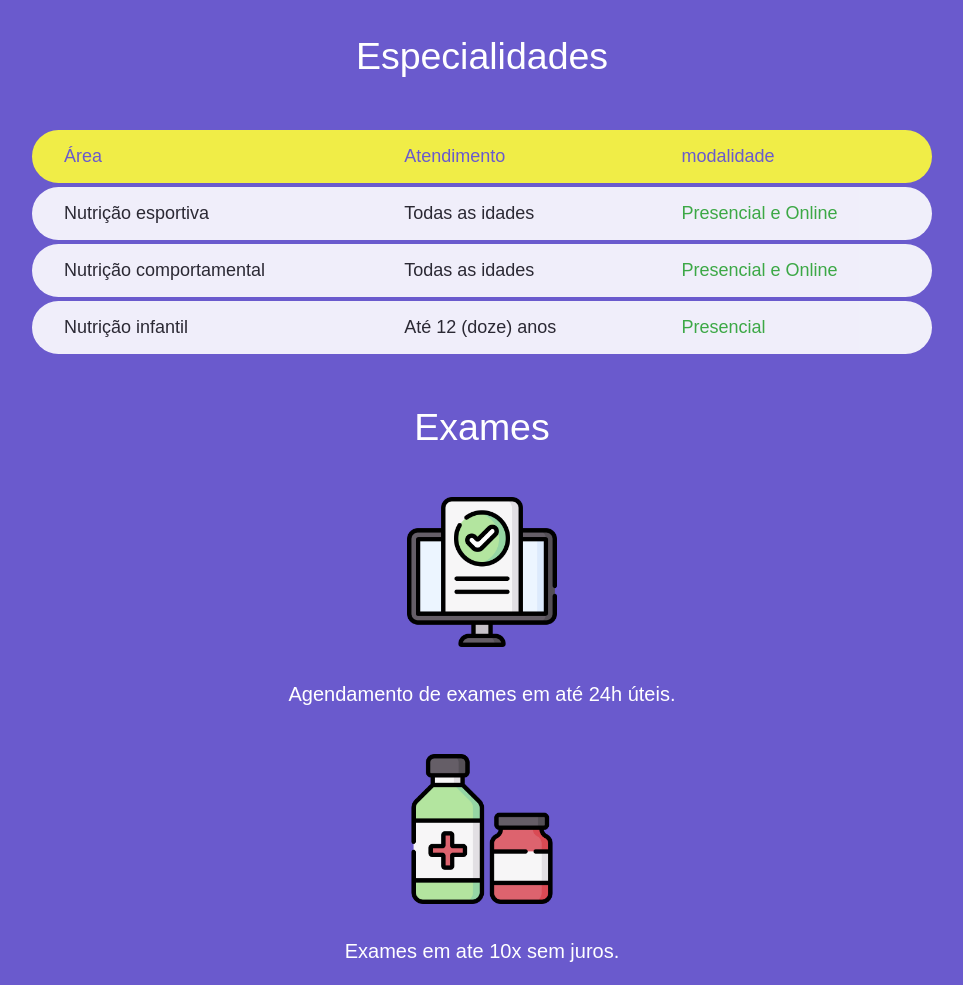
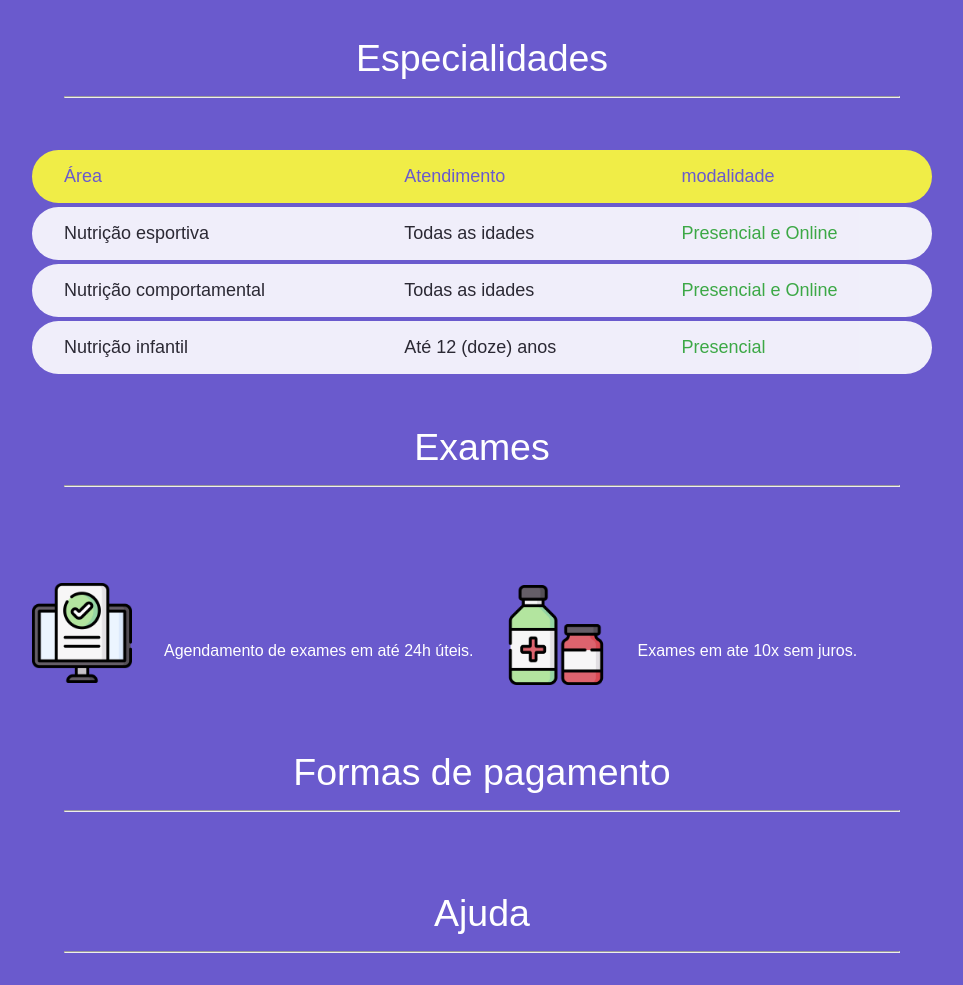
Before and after one commit to 6lucassilva/pagina-web-consultorio, a plain HTML site: page index.html in a window 1280 px wide. Shown: the part 699-1684 px from the top of the page, without its empty margins (158-1121 px from the left). Before the commit the page ends 1662 px from the top, so only its background shows below. Drawn offline with Linux system fonts and the light colour scheme.

Commit message:
Atualização 01/02/2021

```diff
--- a/index.html
+++ b/index.html
@@ -14,7 +14,7 @@
 <main class="container">
     <section id="modalidade">
     <div class="titulo2">
-        <h2>Agendamento</h2>
+        <h2>Agendamento</h2><hr>
     </div>
     <div class="card1">
         <h2>Atendimento presencial</h2>
@@ -30,7 +30,7 @@
         </section>
 
     <div class="titulo2">
-        <h2>Especialidades</h2>
+        <h2>Especialidades</h2><hr>
     </div>
 
     <table id="data-table">
@@ -61,17 +61,28 @@
     </table>
 
     <div class="titulo2">
-        <h2>Exames</h2>
+        <h2>Exames</h2><hr>
     </div>
 
     <div id="imagens">
-        <img class="icones" src="imagens/consulta-online.png" alt="consulta" width="150" height="150">
-        <p class="p2">Agendamento de exames em até 24h úteis. </p>
+        <span><img class="icones" src="imagens/icones/consulta-online.png" alt="consulta" width="100" height="100"></span>
+        <p class="p2">Agendamento de exames em até 24h úteis.</p>
 
-        <img class="icones" src="imagens/xarope.png" alt="valor" width="150" height="150">
+        <img class="icones" src="imagens/icones/xarope.png" alt="valor" width="100" height="100">
         <p class="p2">Exames em ate 10x sem juros.</p>
-        </div>
+    </div>
+
+    <div class="titulo2">
+        <h2>Formas de pagamento</h2><hr>
+    </div>
+
+
+
 <footer>
+    <div class="titulo2">
+    <h2>Ajuda</h2><hr>
+    </div>
+
 
 </footer>
 
--- a/style.css
+++ b/style.css
@@ -39,8 +39,9 @@ p{
 .p2{
     font-family: Arial, Helvetica, sans-serif;
     font-weight: 100;
-    font-size: 20px;
-    margin-top: 2rem;
+    font-size: 16px;
+    padding: 1rem 1rem;
+    margin-top: 5rem;
 }
 
 /* ======== header */
@@ -99,6 +100,12 @@ header{
     font-family: Arial, sans-serif;
     font-weight: 100;
     color: white;
+    display: inline-flex;
+    align-items: center;
+    justify-content: space-between;
+    gap: 1rem;
+    margin-top: 1rem;
+    margin-bottom: 1rem;
 }
 
 .icones{
@@ -111,6 +118,8 @@ header{
     width: 100%;
     border-spacing: 0 0.3rem;
     font-size: 18px;
+    margin-top: 1rem;
+    margin-bottom: 1rem;
 }
 
 table thead tr th:first-child,
@@ -161,3 +170,6 @@ table tbody td{
 .modalidade{
     color: rgb(56, 177, 56);
 }
+
+
+/* =========== Footer */
```
Also changed, not shown: imagens/icones/consulta-online.png (renamed from imagens/consulta-online.png), imagens/icones/xarope.png (renamed from imagens/xarope.png), imagens/pagamento/boleto.png (added), imagens/pagamento/credito.png (added), imagens/pagamento/debito.png (added).
